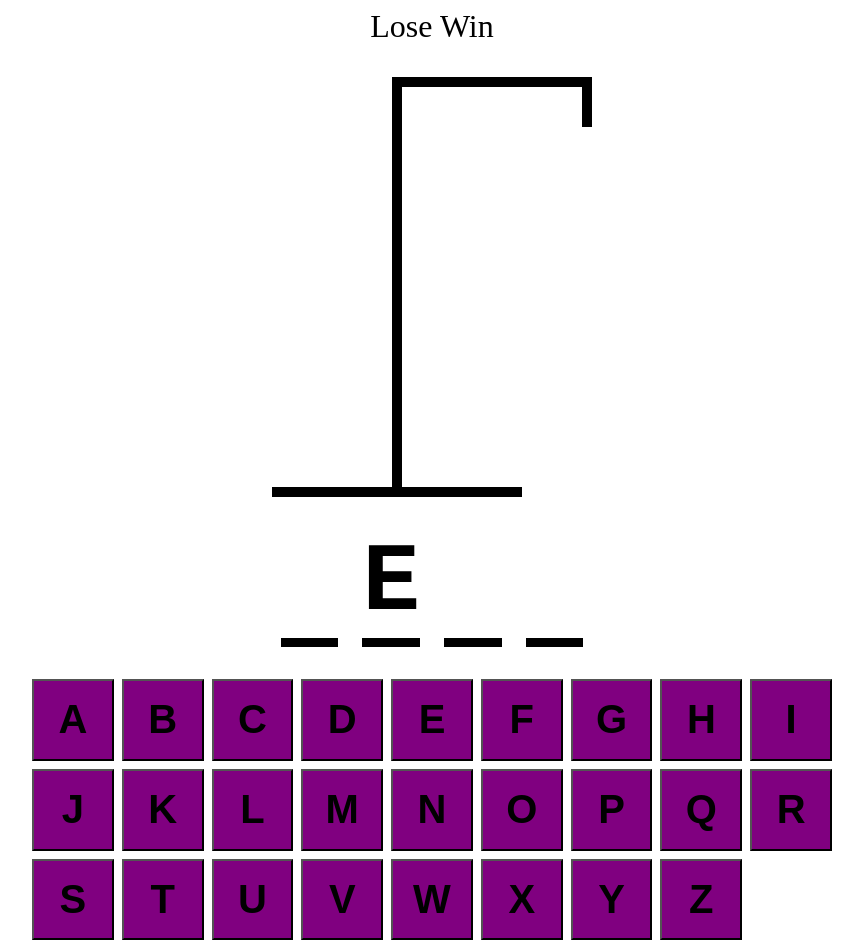
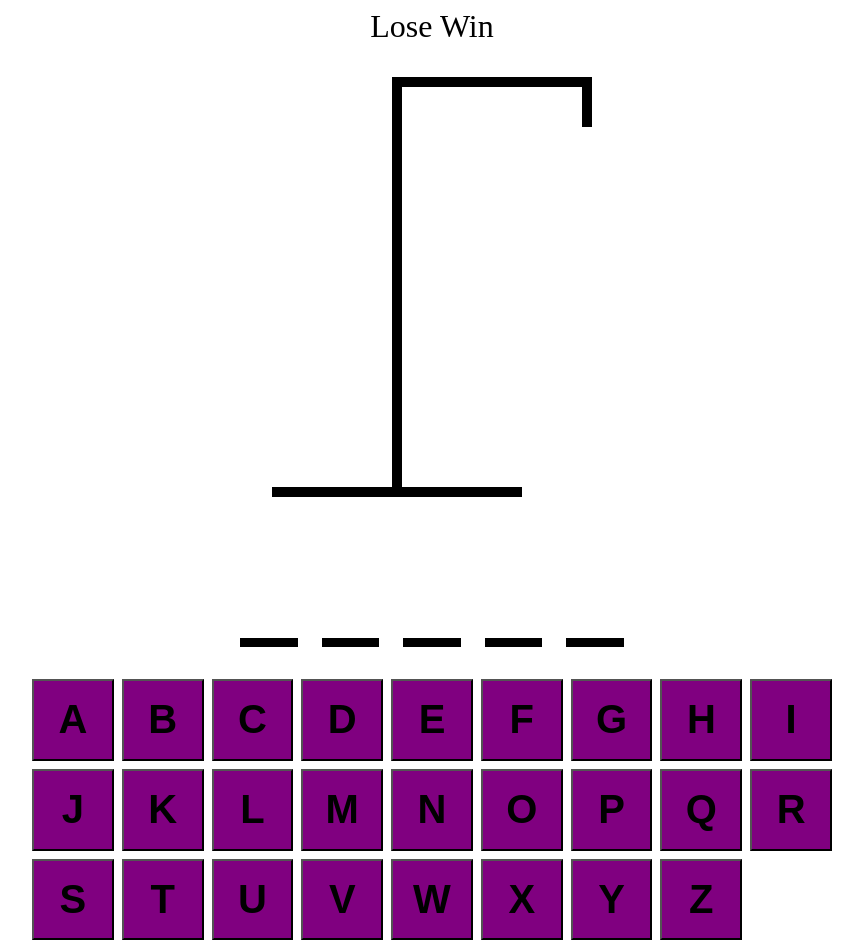
Before and after one commit to DaniM0613/TS, a React (Vite) app in the folder hangman/: page / in a window 1280 px wide. Shown: the whole page, without its empty margins (208-1071 px from the left). Built offline with nearby package versions, Linux system fonts and the light colour scheme.

Commit message:
Word component Logic

```diff
--- a/hangman/src/App.tsx
+++ b/hangman/src/App.tsx
@@ -31,7 +31,7 @@
         Win
       </div>
       <HangmanDrawing numberOfGuesses={incorrectLetters.length}/>
-      <HangmanWord/>
+      <HangmanWord guessedLetters={guessedLetters} wordToGuess= {wordToGuess} />
       <div
         style= {{alignSelf: "stretch"}}
       >
--- a/hangman/src/HangmanWord.tsx
+++ b/hangman/src/HangmanWord.tsx
@@ -1,8 +1,11 @@
 
+type HangmanWordProps = {
+  guessedLetters: string[]
+  wordToGuess: string
+}
 
-export function HangmanWord() {
-    const word = "test"
-    const guessedLetters = [ "e"]
+export function HangmanWord({ guessedLetters, wordToGuess} : HangmanWordProps) {
+
     return (
       <div
         style= {{
@@ -14,7 +17,7 @@
           fontFamily: "monospace",
        }}
        >
-        {word.split("").map((letter, index) => (
+        {wordToGuess.split("").map((letter, index) => (
             <span style={{ borderBottom: ".1em solid black"}} key={index}>
                 <span
                   style={{
```
